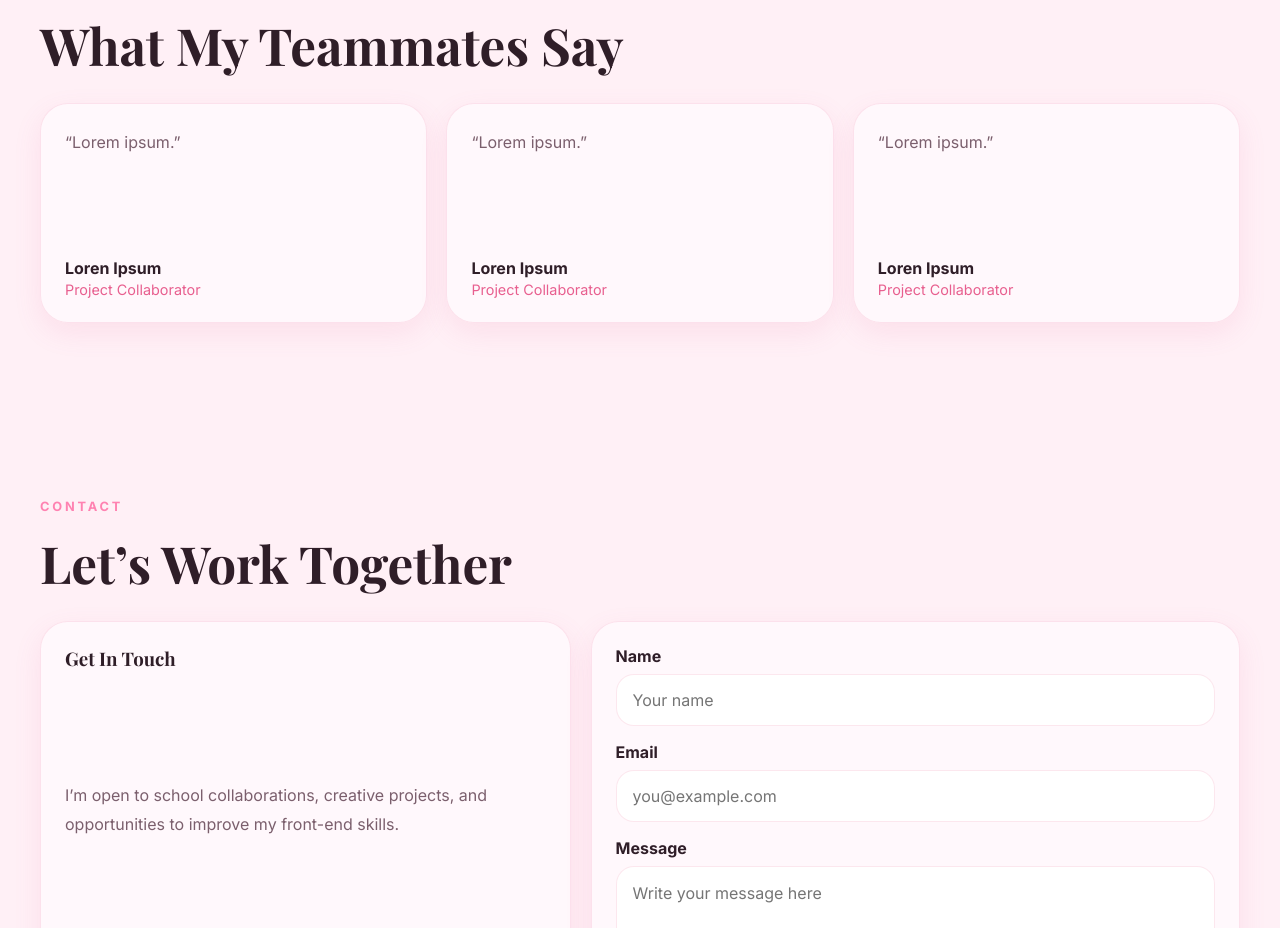
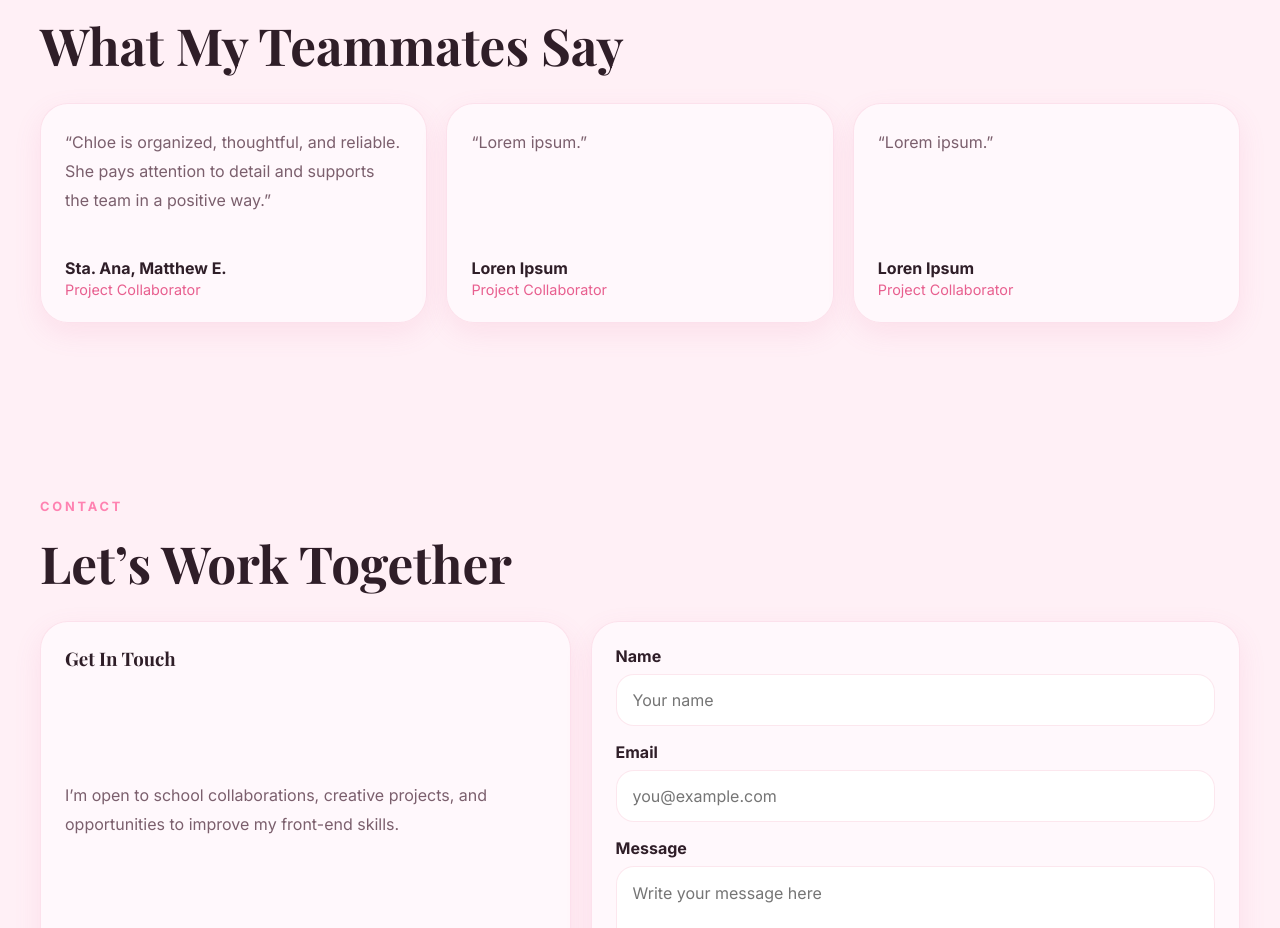
Before and after one commit to dlsud-submissions/team-404-portfolios, a plain HTML site: page magpale-chloe/index.html in a window 1280 px wide. Shown: the part 2802-3730 px from the top of the page. Drawn offline with nearby package versions, Linux system fonts and the light colour scheme.

Commit message:
feat: add testimony for chloe

```diff
--- a/magpale-chloe/index.html
+++ b/magpale-chloe/index.html
@@ -232,8 +232,8 @@
 
             <div class="testimonials-grid">
                 <article class="card testimonial-card">
-                    <blockquote>“Lorem ipsum.”</blockquote>
-                    <p class="testimonial-author">Loren Ipsum</p>
+                    <blockquote>“Chloe is organized, thoughtful, and reliable. She pays attention to detail and supports the team in a positive way.”</blockquote>
+                    <p class="testimonial-author">Sta. Ana, Matthew E.</p>
                     <p class="testimonial-role">Project Collaborator</p>
                 </article>
 
```
